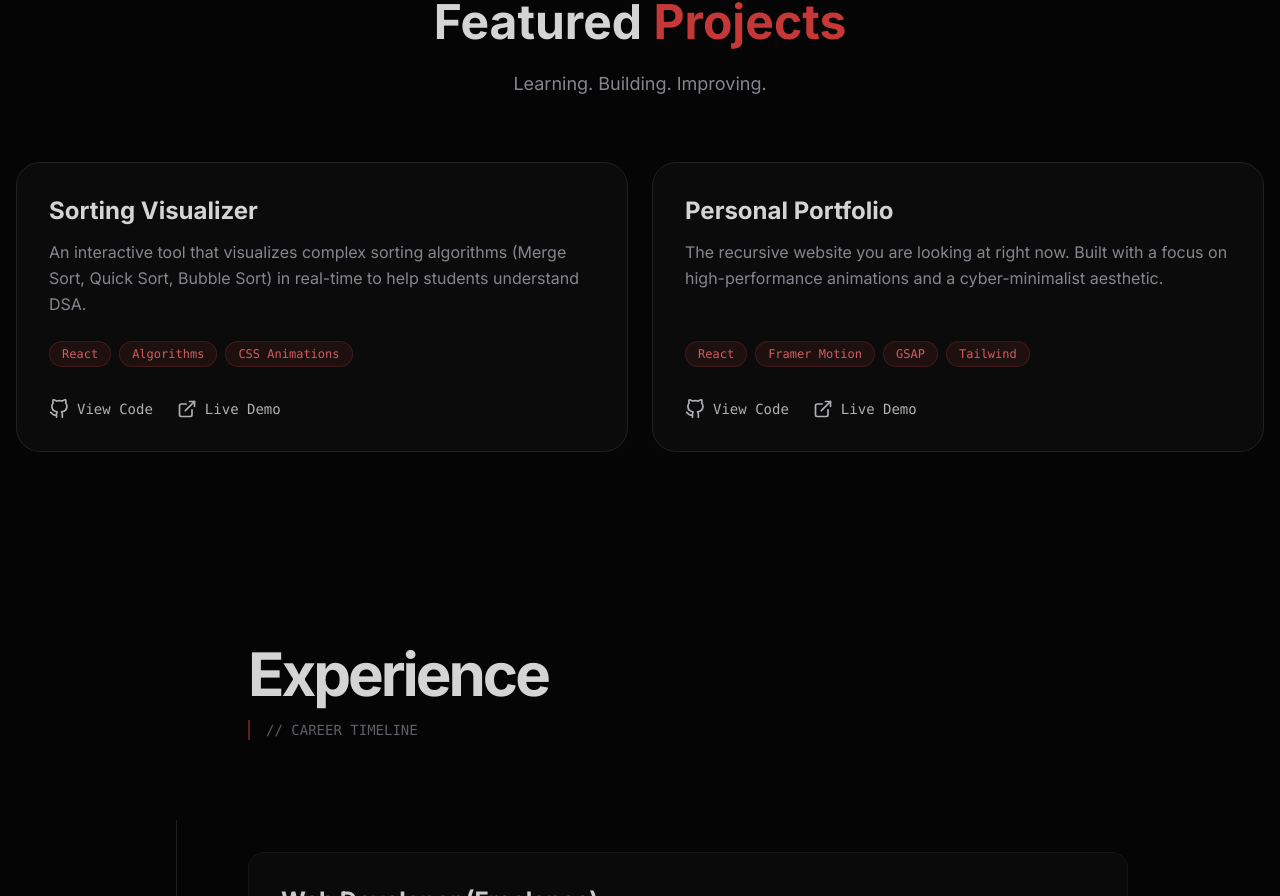
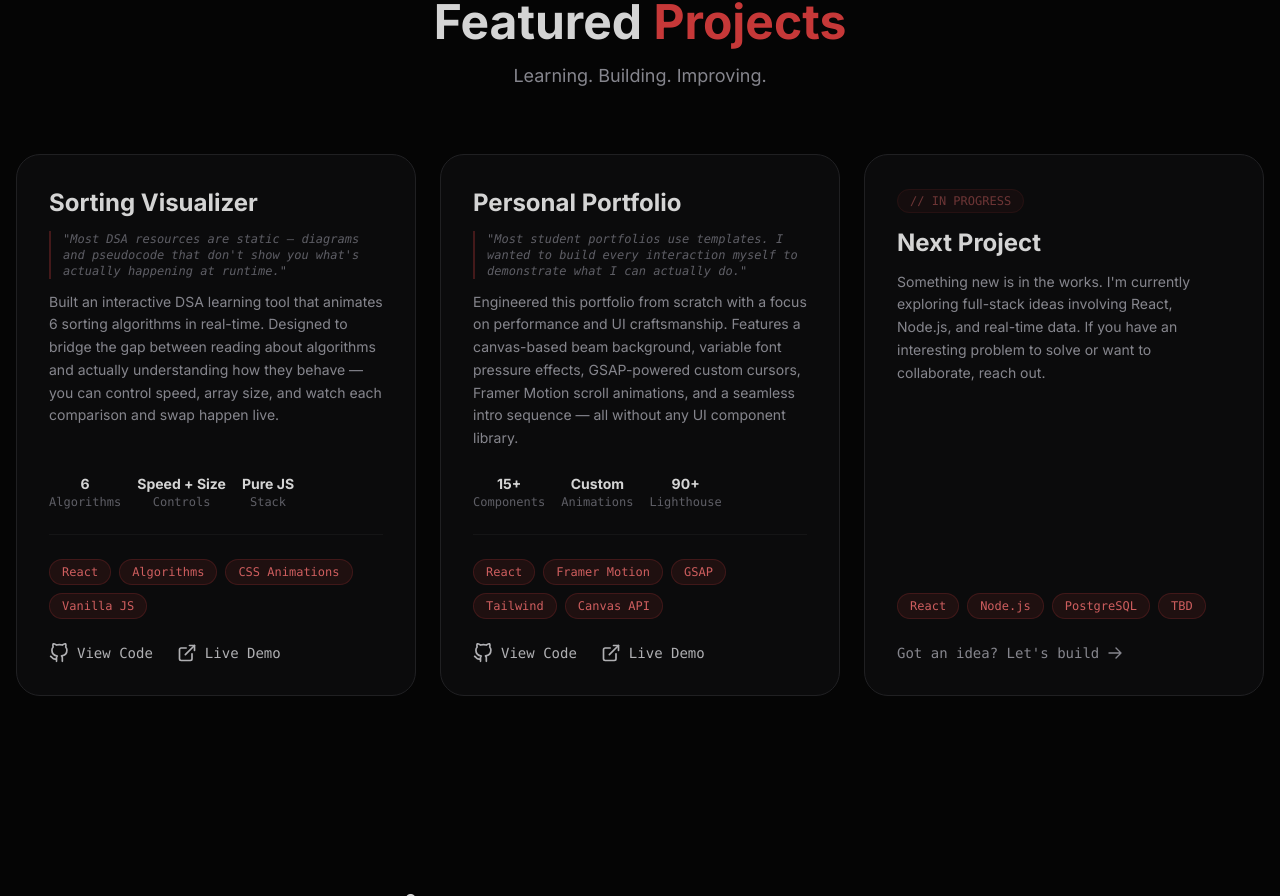
Before and after one commit to Jenak26/janak-portfolio, a React (Vite) app: page / in a window 1280 px wide. Shown: the part 2384-3280 px from the top of the page. Built offline with nearby package versions, Linux system fonts and the light colour scheme.

Commit message:
feat: improve projects section with better descriptions and coming soon card

```diff
--- a/src/Projects.jsx
+++ b/src/Projects.jsx
@@ -4,33 +4,66 @@ import SpotlightCard from './SpotlightCard';
 const projects = [
   {
     title: "Sorting Visualizer",
-    description: "An interactive tool that visualizes complex sorting algorithms (Merge Sort, Quick Sort, Bubble Sort) in real-time to help students understand DSA.",
-    tech: ["React", "Algorithms", "CSS Animations"],
+    description: "Built an interactive DSA learning tool that animates 6 sorting algorithms in real-time. Designed to bridge the gap between reading about algorithms and actually understanding how they behave — you can control speed, array size, and watch each comparison and swap happen live.",
+    problem: "Most DSA resources are static — diagrams and pseudocode that don't show you what's actually happening at runtime.",
+    tech: ["React", "Algorithms", "CSS Animations", "Vanilla JS"],
     link: "https://jenak26.github.io/Sorting-visualizer/",
     github: "https://github.com/Jenak26/Sorting-visualizer/blob/main/index.html",
+    stats: [
+      { label: "Algorithms", value: "6" },
+      { label: "Controls", value: "Speed + Size" },
+      { label: "Stack", value: "Pure JS" },
+    ]
   },
   {
     title: "Personal Portfolio",
-    description: "The recursive website you are looking at right now. Built with a focus on high-performance animations and a cyber-minimalist aesthetic.",
-    tech: ["React", "Framer Motion", "GSAP", "Tailwind"],
+    description: "Engineered this portfolio from scratch with a focus on performance and UI craftsmanship. Features a canvas-based beam background, variable font pressure effects, GSAP-powered custom cursors, Framer Motion scroll animations, and a seamless intro sequence — all without any UI component library.",
+    problem: "Most student portfolios use templates. I wanted to build every interaction myself to demonstrate what I can actually do.",
+    tech: ["React", "Framer Motion", "GSAP", "Tailwind", "Canvas API"],
     link: "https://janakkabra.in",
-    github: "https://github.com/Jenak26/janak-portfolio"
+    github: "https://github.com/Jenak26/janak-portfolio",
+    stats: [
+      { label: "Components", value: "15+" },
+      { label: "Animations", value: "Custom" },
+      { label: "Lighthouse", value: "90+" },
+    ]
+  },
+  {
+    // Coming soon card — shows you're actively building
+    title: "Next Project",
+    description: "Something new is in the works. I'm currently exploring full-stack ideas involving React, Node.js, and real-time data. If you have an interesting problem to solve or want to collaborate, reach out.",
+    problem: null,
+    tech: ["React", "Node.js", "PostgreSQL", "TBD"],
+    link: null,
+    github: null,
+    stats: null,
+    comingSoon: true,
   }
 ];
 
-//SVG here :)
+// SVG icons defined inline — no extra imports needed
 const Icons = {
-  GitHub: <svg width="20" height="20" viewBox="0 0 24 24" fill="none" stroke="currentColor" strokeWidth="2" strokeLinecap="round" strokeLinejoin="round"><path d="M9 19c-5 1.5-5-2.5-7-3m14 6v-3.87a3.37 3.37 0 0 0-.94-2.61c3.14-.35 6.44-1.54 6.44-7A5.44 5.44 0 0 0 20 4.77 5.07 5.07 0 0 0 19.91 1S18.73.65 16 2.48a13.38 13.38 0 0 0-7 0C6.27.65 5.09 1 5.09 1A5.07 5.07 0 0 0 5 4.77a5.44 5.44 0 0 0-1.5 3.78c0 5.42 3.3 6.61 6.44 7A3.37 3.37 0 0 0 9 18.13V22"/></svg>,
-  Link: <svg width="20" height="20" viewBox="0 0 24 24" fill="none" stroke="currentColor" strokeWidth="2" strokeLinecap="round" strokeLinejoin="round"><path d="M18 13v6a2 2 0 0 1-2 2H5a2 2 0 0 1-2-2V8a2 2 0 0 1 2-2h6"/><polyline points="15 3 21 3 21 9"/><line x1="10" y1="14" x2="21" y2="3"/></svg>
+  GitHub: (
+    <svg width="20" height="20" viewBox="0 0 24 24" fill="none" stroke="currentColor" strokeWidth="2" strokeLinecap="round" strokeLinejoin="round">
+      <path d="M9 19c-5 1.5-5-2.5-7-3m14 6v-3.87a3.37 3.37 0 0 0-.94-2.61c3.14-.35 6.44-1.54 6.44-7A5.44 5.44 0 0 0 20 4.77 5.07 5.07 0 0 0 19.91 1S18.73.65 16 2.48a13.38 13.38 0 0 0-7 0C6.27.65 5.09 1 5.09 1A5.07 5.07 0 0 0 5 4.77a5.44 5.44 0 0 0-1.5 3.78c0 5.42 3.3 6.61 6.44 7A3.37 3.37 0 0 0 9 18.13V22" />
+    </svg>
+  ),
+  Link: (
+    <svg width="20" height="20" viewBox="0 0 24 24" fill="none" stroke="currentColor" strokeWidth="2" strokeLinecap="round" strokeLinejoin="round">
+      <path d="M18 13v6a2 2 0 0 1-2 2H5a2 2 0 0 1-2-2V8a2 2 0 0 1 2-2h6" />
+      <polyline points="15 3 21 3 21 9" />
+      <line x1="10" y1="14" x2="21" y2="3" />
+    </svg>
+  )
 };
 
 export default function Projects() {
   return (
     <section id="projects" className="relative z-10 py-24 px-4 max-w-7xl mx-auto">
 
-
+      {/* Section header */}
       <div className="mb-16 text-center w-full">
-        <h2 className="text-3xl md:text-5xl font-bold text-white mb-6">
+        <h2 className="text-3xl md:text-5xl font-bold text-white mb-4">
           Featured <span className="text-red-500">Projects</span>
         </h2>
         <p className="text-zinc-400 max-w-2xl text-lg mx-auto">
@@ -38,36 +71,100 @@ export default function Projects() {
         </p>
       </div>
 
-      {/* Projects here */}
-      <div className="grid grid-cols-1 md:grid-cols-2 gap-6">
+      {/* Projects grid — 2 cols on desktop, 1 on mobile */}
+      <div className="grid grid-cols-1 md:grid-cols-2 lg:grid-cols-3 gap-6">
         {projects.map((project, index) => (
           <SpotlightCard key={index} className="h-full">
             <div className="p-8 h-full flex flex-col">
 
-              <h3 className="text-2xl font-bold text-white mb-3">{project.title}</h3>
+              {/* Coming soon badge */}
+              {project.comingSoon && (
+                <div className="mb-4">
+                  <span className="px-3 py-1 text-xs font-mono text-red-400 bg-red-500/10 rounded-full border border-red-500/20 animate-pulse">
+                    // IN PROGRESS
+                  </span>
+                </div>
+              )}
 
-              <p className="text-zinc-400 leading-relaxed mb-6 flex-grow">
+              <h3 className="text-2xl font-bold text-white mb-3">
+                {project.title}
+              </h3>
+
+              {/* Problem statement — the WHY behind the project */}
+              {project.problem && (
+                <p className="text-zinc-500 text-xs font-mono mb-3 border-l-2 border-red-500/30 pl-3 italic">
+                  "{project.problem}"
+                </p>
+              )}
+
+              <p className="text-zinc-400 leading-relaxed mb-6 flex-grow text-sm">
                 {project.description}
               </p>
 
-              <div className="flex flex-wrap gap-2 mb-8">
+              {/* Stats row — makes projects feel more substantial */}
+              {project.stats && (
+                <div className="flex gap-4 mb-6 pb-6 border-b border-white/5">
+                  {project.stats.map((stat, i) => (
+                    <div key={i} className="text-center">
+                      <p className="text-white font-bold text-sm">{stat.value}</p>
+                      <p className="text-zinc-500 text-xs font-mono">{stat.label}</p>
+                    </div>
+                  ))}
+                </div>
+              )}
+
+              {/* Tech tags */}
+              <div className="flex flex-wrap gap-2 mb-6">
                 {project.tech.map((t, i) => (
-                  <span key={i} className="px-3 py-1 text-xs font-mono text-red-400 bg-red-500/10 rounded-full border border-red-500/20">
+                  <span
+                    key={i}
+                    className="px-3 py-1 text-xs font-mono text-red-400 bg-red-500/10 rounded-full border border-red-500/20"
+                  >
                     {t}
                   </span>
                 ))}
               </div>
 
+              {/* Links — hidden for coming soon card */}
+              {!project.comingSoon && (
                 <div className="flex items-center gap-6 mt-auto">
-                <a href={project.github} className="flex items-center gap-2 text-sm text-zinc-300 hover:text-white transition-colors group">
-                  <span className="group-hover:text-red-400 transition-colors">{Icons.GitHub}</span>
+                  <a
+                    href={project.github}
+                    target="_blank"
+                    rel="noopener noreferrer"
+                    className="flex items-center gap-2 text-sm text-zinc-300 hover:text-white transition-colors group"
+                  >
+                    <span className="group-hover:text-red-400 transition-colors">
+                      {Icons.GitHub}
+                    </span>
                     <span className="font-mono">View Code</span>
                   </a>
-                <a href={project.link} className="flex items-center gap-2 text-sm text-zinc-300 hover:text-white transition-colors group">
-                  <span className="group-hover:text-red-400 transition-colors">{Icons.Link}</span>
+                  <a
+                    href={project.link}
+                    target="_blank"
+                    rel="noopener noreferrer"
+                    className="flex items-center gap-2 text-sm text-zinc-300 hover:text-white transition-colors group"
+                  >
+                    <span className="group-hover:text-red-400 transition-colors">
+                      {Icons.Link}
+                    </span>
                     <span className="font-mono">Live Demo</span>
                   </a>
                 </div>
+              )}
+
+              {/* Coming soon CTA */}
+              {project.comingSoon && (
+                <a
+                  href="mailto:connect.janak@gmail.com"
+                  className="mt-auto inline-flex items-center gap-2 text-sm text-zinc-400 hover:text-red-400 transition-colors font-mono group"
+                >
+                  <span>Got an idea? Let's build</span>
+                  <svg xmlns="http://www.w3.org/2000/svg" fill="none" viewBox="0 0 24 24" strokeWidth={2} stroke="currentColor" className="w-4 h-4 group-hover:translate-x-1 transition-transform">
+                    <path strokeLinecap="round" strokeLinejoin="round" d="M13.5 4.5L21 12m0 0l-7.5 7.5M21 12H3" />
+                  </svg>
+                </a>
+              )}
 
             </div>
           </SpotlightCard>
```
Lines whose indentation alone changed are shown as unchanged.
